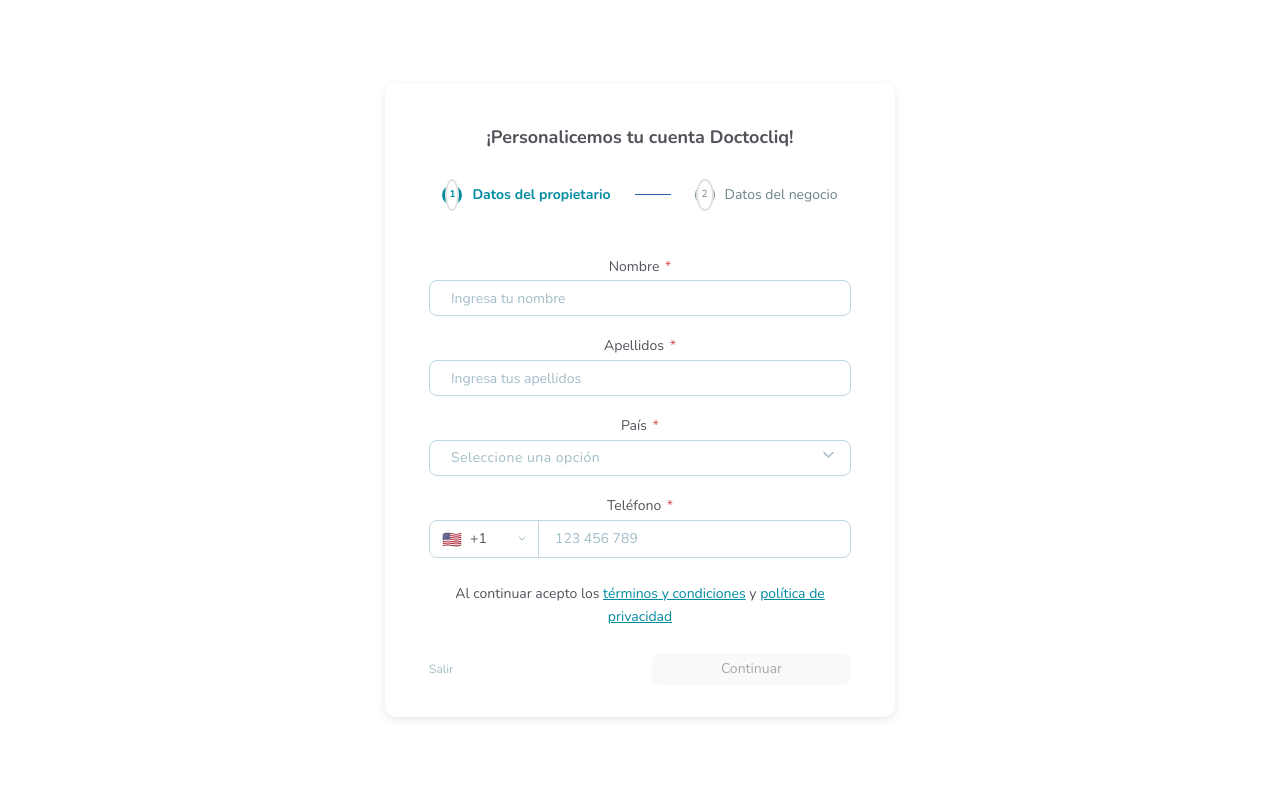
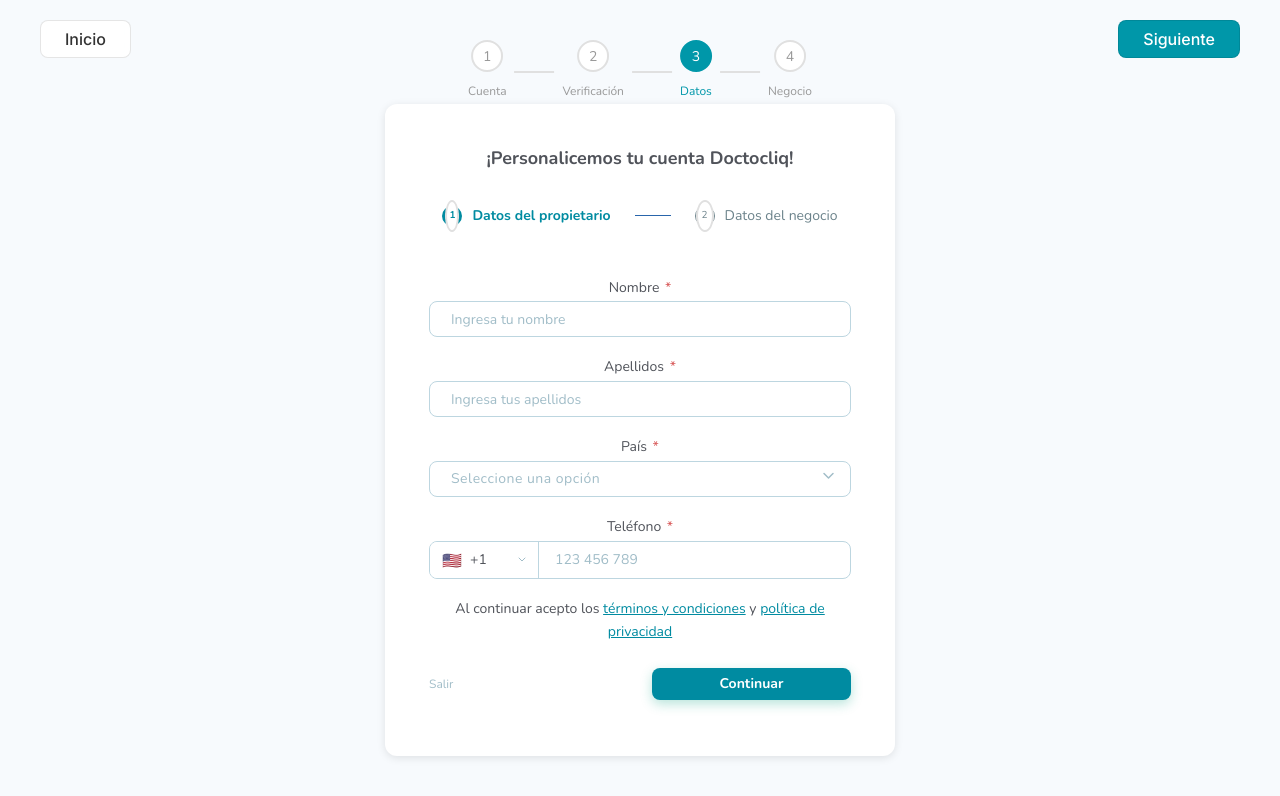
Before and after one commit to vanelopez11/doctocliq, a React (Vite) app: page / in a window 1280 px wide. Both pictures are taken after a click on the button "Datos Propietario". Shown: the top 796 px of the page. Built offline with nearby package versions, Linux system fonts and the light colour scheme.

Commit message:
Corregir flujo pasos

```diff
--- a/src/DatosPropietario.css
+++ b/src/DatosPropietario.css
@@ -39,10 +39,11 @@
   min-height: 100vh;
   width: 100vw;
   display: flex;
+  flex-direction: column;
   align-items: center;
   justify-content: center;
-  background: var(--color-white-solid);
-  padding: 20px;
+  background: #f7fafd;
+  padding: 80px 20px 20px;
   box-sizing: border-box;
 }
 
--- a/src/DatosPropietario.jsx
+++ b/src/DatosPropietario.jsx
@@ -1,5 +1,6 @@
 import React, { useState, useEffect } from "react";
 import "./DatosPropietario.css";
+import StepHeader from "./StepHeader";
 
 // List of countries with codes for the dropdown
 const COUNTRIES = [
@@ -139,16 +140,19 @@
     }
   };
 
-  // Handle continue button click
-  const handleContinue = () => {
-    if (isFormValid()) {
-      // Here you could save the form data or perform any necessary actions
+  // Handler para el botón Siguiente del header (sin validación)
+  const handleHeaderNext = () => {
     goTo("datos_negocio");
-    }
   };
 
   return (
     <div className="datos-propietario-container">
+      <StepHeader
+        currentStep={3}
+        showSteps={true}
+        onInicio={goHome}
+        onSiguiente={handleHeaderNext}
+      />
       <div className="datos-propietario-card">
         {/* Header with title */}
         <div className="form-header">
@@ -173,7 +177,7 @@
         </div>
 
         {/* Form */}
-        <form className="owner-form" onSubmit={(e) => e.preventDefault()}>
+        <form className="owner-form" onSubmit={e => { e.preventDefault(); goTo("datos_negocio"); }}>
           {/* Nombre */}
           <div className="form-field">
             <label className="form-label">
@@ -319,7 +323,6 @@
               <span className="error-message">{errors.telefono}</span>
             )}
           </div>
-        </form>
 
           {/* Terms and conditions */}
           <div className="terms-section">
@@ -341,13 +344,13 @@
               Salir
             </button>
             <button
-            className={`continue-button ${isFormValid() ? "active" : ""}`}
-            onClick={handleContinue}
-            disabled={!isFormValid()}
+              className="continue-button active"
+              type="submit"
             >
               Continuar
             </button>
           </div>
+        </form>
       </div>
     </div>
   );
--- a/src/OtpCode.css
+++ b/src/OtpCode.css
@@ -31,8 +31,11 @@
   width: 100vw;
   display: flex;
   flex-direction: column;
-  font-family: var(--font-family-primary);
-  background: linear-gradient(135deg, #f8fafc 0%, #e2e8f0 100%);
+  align-items: center;
+  justify-content: center;
+  background: #fff;
+  padding: 80px 20px 20px;
+  box-sizing: border-box;
 }
 
 /* Header */
--- a/src/OtpCode.jsx
+++ b/src/OtpCode.jsx
@@ -1,5 +1,6 @@
 import React, { useState, useEffect } from "react";
 import "./OtpCode.css";
+import StepHeader from "./StepHeader";
 
 const OtpCode = ({ goTo, goHome }) => {
   const [timeLeft, setTimeLeft] = useState(15 * 60); // 15 minutes in seconds
@@ -38,18 +39,11 @@
 
   return (
     <div className="otp-container">
-      <header className="otp-header">
-        <button onClick={goHome} className="nav-button nav-button--back">
-          Inicio
-        </button>
-        <button
-          onClick={() => goTo("datos_propietario")}
-          className="nav-button nav-button--next"
-          disabled={isExpired}
-        >
-          Siguiente
-        </button>
-      </header>
+      <StepHeader
+        onInicio={goHome}
+        onSiguiente={() => goTo("datos_propietario")}
+        siguienteDisabled={isExpired}
+      />
 
       <main className="otp-main">
         <div className="email-card">
--- a/src/SignUp.css
+++ b/src/SignUp.css
@@ -13,7 +13,7 @@
   align-items: center;
   justify-content: flex-start;
   background: #f8f9fa;
-  padding: 20px;
+  padding: 120px 20px 20px; /* Más espacio arriba para el header */
   font-family:
     "Roboto",
     -apple-system,
--- a/src/SignUp.jsx
+++ b/src/SignUp.jsx
@@ -1,5 +1,6 @@
 import React, { useState } from "react";
 import "./SignUp.css";
+import StepHeader from "./StepHeader";
 
 const SignUp = ({ goTo, goHome }) => {
   const [email, setEmail] = useState("");
@@ -7,6 +8,9 @@
   const [showPassword, setShowPassword] = useState(false);
   const [rememberMe, setRememberMe] = useState(false);
   const [showPasswordTooltip, setShowPasswordTooltip] = useState(false);
+
+  // Referencia al formulario para poder hacer submit desde el header
+  const formRef = React.useRef();
 
   // Validaciones de contraseña
   const validatePassword = (password) => {
@@ -44,30 +48,20 @@
     // Aquí iría la lógica de autenticación social
   };
 
+  // Handler para el botón Siguiente del header (sin validación)
+  const handleHeaderNext = () => {
+    goTo("verify_mail");
+  };
+
   return (
     <div className="signup-container">
-      {/* Indicador de pasos */}
-      <div className="step-indicator">
-        <div className="step-item active">
-          <div className="step-number">1</div>
-          <div className="step-label">Cuenta</div>
-        </div>
-        <div className="step-divider"></div>
-        <div className="step-item">
-          <div className="step-number">2</div>
-          <div className="step-label">Verificación</div>
-        </div>
-        <div className="step-divider"></div>
-        <div className="step-item">
-          <div className="step-number">3</div>
-          <div className="step-label">Datos</div>
-        </div>
-        <div className="step-divider"></div>
-        <div className="step-item">
-          <div className="step-number">4</div>
-          <div className="step-label">Negocio</div>
-        </div>
-      </div>
+      {/* Header con navegación y pasos */}
+      <StepHeader
+        currentStep={1}
+        showSteps={true}
+        onInicio={goHome}
+        onSiguiente={handleHeaderNext}
+      />
 
       <div className="signup-card">
         <div className="signup-header">
@@ -141,7 +135,7 @@
           <span className="divider-line"></span>
         </div>
 
-        <form className="signup-form" onSubmit={handleSubmit}>
+        <form className="signup-form" onSubmit={handleSubmit} ref={formRef}>
           <div className="form-group">
             <div className="input-wrapper">
               <input
@@ -317,20 +311,6 @@
           </button>
         </div>
       </div>
-
-      {/* Botones de navegación originales */}
-      <div className="navigation-buttons">
-        <button onClick={goHome} className="nav-button">
-          Inicio
-        </button>
-        <button
-          onClick={() => goTo("verify_mail")}
-          className="nav-button next-button"
-          disabled={!isFormComplete}
-        >
-          Siguiente
-        </button>
-      </div>
     </div>
   );
 };
--- /dev/null
+++ b/src/StepHeader.css
@@ -0,0 +1,141 @@
+/* Import Roboto for consistency */
+@import url("https://fonts.googleapis.com/css2?family=Roboto:wght@300;400;500;700&display=swap");
+
+.step-header-container {
+  position: fixed;
+  top: 0;
+  left: 0;
+  right: 0;
+  display: flex;
+  justify-content: space-between;
+  align-items: center;
+  padding: 20px 40px;
+  background: transparent;
+  z-index: 1000;
+  width: 100vw;
+  min-width: 100vw;
+  max-width: none;
+  box-sizing: border-box;
+  font-family: "Roboto", -apple-system, BlinkMacSystemFont, "Segoe UI", sans-serif;
+}
+
+/* Step container - ensure it stays centered */
+.step-header-container .step-indicator {
+  position: absolute;
+  left: 50%;
+  transform: translateX(-50%);
+  display: flex;
+  align-items: center;
+  justify-content: center;
+  top: 20px;
+  width: auto;
+}
+
+/* Step items */
+.step-header-container .step-item {
+  display: flex;
+  flex-direction: column;
+  align-items: center;
+  gap: 8px;
+}
+
+.step-header-container .step-number {
+  width: 32px;
+  height: 32px;
+  border-radius: 50%;
+  display: flex;
+  align-items: center;
+  justify-content: center;
+  font-weight: 500;
+  font-size: 14px;
+  border: 2px solid #e0e0e0;
+  color: #999;
+  background: #fff;
+  transition: all 0.3s ease;
+}
+
+.step-header-container .step-item.active .step-number {
+  background: #0097a9;
+  border-color: #0097a9;
+  color: #fff;
+}
+
+.step-header-container .step-label {
+  font-size: 12px;
+  color: #999;
+  font-weight: 400;
+  text-align: center;
+}
+
+.step-header-container .step-item.active .step-label {
+  color: #0097a9;
+  font-weight: 500;
+}
+
+.step-header-container .step-divider {
+  width: 40px;
+  height: 2px;
+  background: #e0e0e0;
+  margin: 0 8px;
+}
+
+/* Navigation buttons */
+.step-header-container .nav-button {
+  background: rgba(255, 255, 255, 0.9);
+  border: 1px solid rgba(0, 0, 0, 0.1);
+  padding: 8px 24px;
+  border-radius: 8px;
+  font-weight: 500;
+  font-size: 16px;
+  cursor: pointer;
+  transition: all 0.2s ease;
+  color: #333;
+  position: relative;
+  z-index: 1001;
+}
+
+.step-header-container .nav-button--back {
+  margin-right: auto;
+}
+
+.step-header-container .nav-button--next {
+  background: #0097a9;
+  color: white;
+  margin-left: auto;
+}
+
+.step-header-container .nav-button:hover {
+  background: rgba(255, 255, 255, 1);
+  box-shadow: 0 2px 8px rgba(0, 0, 0, 0.1);
+}
+
+.step-header-container .nav-button--next:hover {
+  background: #007b8e;
+}
+
+/* Quitamos los estilos de deshabilitado */
+/* Responsive adjustments */
+@media (max-width: 768px) {
+  .step-header-container {
+    padding: 20px;
+  }
+
+  .step-header-container .step-indicator {
+    transform: translateX(-50%) scale(0.9);
+  }
+}
+
+@media (max-width: 480px) {
+  .step-header-container {
+    padding: 15px;
+  }
+
+  .step-header-container .nav-button {
+    padding: 6px 16px;
+    font-size: 14px;
+  }
+
+  .step-header-container .step-indicator {
+    transform: translateX(-50%) scale(0.8);
+  }
+}
--- /dev/null
+++ b/src/StepHeader.jsx
@@ -0,0 +1,44 @@
+import React from "react";
+import "./StepHeader.css";
+
+const steps = [
+  { number: 1, label: "Cuenta" },
+  { number: 2, label: "Verificación" },
+  { number: 3, label: "Datos" },
+  { number: 4, label: "Negocio" },
+];
+
+const StepHeader = ({
+  currentStep,
+  showSteps = false,
+  onInicio,
+  onSiguiente,
+  siguienteDisabled = false, // Mantenemos el parámetro para compatibilidad pero lo ignoramos
+}) => (
+  <div className="step-header-container">
+    <button onClick={onInicio} className="nav-button nav-button--back">
+      Inicio
+    </button>
+    {showSteps && (
+      <div className="step-indicator">
+        {steps.map((step, idx) => (
+          <React.Fragment key={step.number}>
+            <div className={`step-item${currentStep === step.number ? " active" : ""}`}>
+              <div className="step-number">{step.number}</div>
+              <div className="step-label">{step.label}</div>
+            </div>
+            {idx < steps.length - 1 && <div className="step-divider"></div>}
+          </React.Fragment>
+        ))}
+      </div>
+    )}
+    <button
+      onClick={onSiguiente}
+      className="nav-button nav-button--next"
+    >
+      Siguiente
+    </button>
+  </div>
+);
+
+export default StepHeader;
--- a/src/VerifyMail.css
+++ b/src/VerifyMail.css
@@ -25,11 +25,19 @@
   min-height: 100vh;
   width: 100vw;
   display: flex;
+  flex-direction: column;
   align-items: center;
   justify-content: center;
   background: var(--color-white-solid);
-  padding: 20px;
+  padding: 80px 20px 20px;
   box-sizing: border-box;
+}
+
+/* StepHeader separation */
+.step-header-container {
+  width: 100%;
+  max-width: 472px;
+  margin-bottom: 24px;
 }
 
 /* Main Card */
```
Also changed, not shown: src/DatosNegocio.jsx (+11 -58 lines), src/VerifyMail.jsx (+8 -1 lines). Lines whose indentation alone changed are shown as unchanged.
